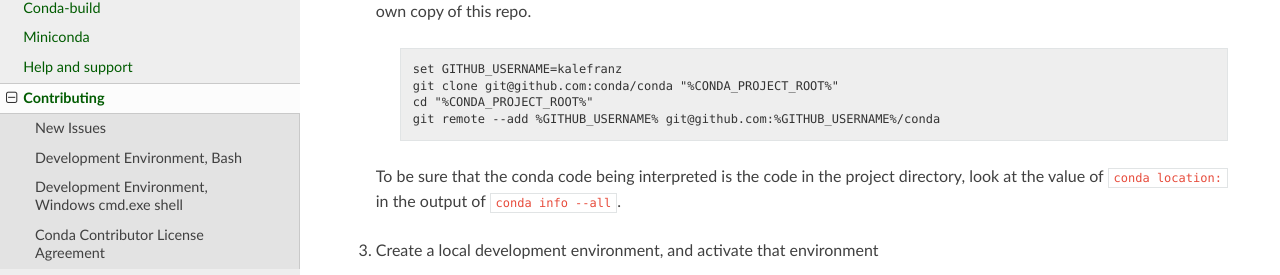
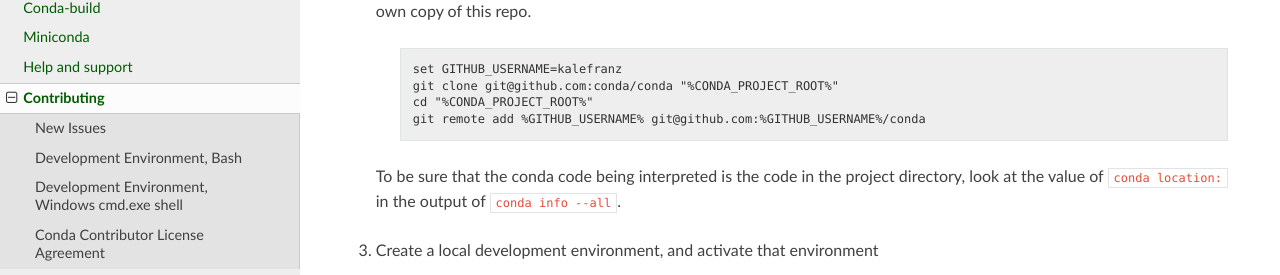
Before and after one commit to conda/conda-docs, a Sphinx documentation site: the page built from docs/source/contributing.rst, in a window 1280 px wide and 900 px high, scrolled down 1603 px. Shown: the part 148-423 px from the top of the window. Built offline with Sphinx 7.4.7 and the Read the Docs theme 2.0.0, drawn with Linux system fonts in a browser that asks for light colours; some of the changed text lies outside the part shown.

```diff
--- a/docs/source/contributing.rst
+++ b/docs/source/contributing.rst
@@ -39,7 +39,7 @@ To set up an environment to start developing on conda code, we recommend the fol
        GITHUB_USERNAME=kalefranz
        git clone git@github.com:$GITHUB_USERNAME/conda "$CONDA_PROJECT_ROOT"
        cd "$CONDA_PROJECT_ROOT"
-       git remote --add upstream git@github.com:conda/conda
+       git remote add upstream git@github.com:conda/conda
 
 2. Create a local development environment, and activate that environment
 
@@ -93,7 +93,7 @@ In these steps, we assume ``git`` is installed and available on ``PATH``.
        set GITHUB_USERNAME=kalefranz
        git clone git@github.com:conda/conda "%CONDA_PROJECT_ROOT%"
        cd "%CONDA_PROJECT_ROOT%"
-       git remote --add %GITHUB_USERNAME% git@github.com:%GITHUB_USERNAME%/conda
+       git remote add %GITHUB_USERNAME% git@github.com:%GITHUB_USERNAME%/conda
 
  To be sure that the conda code being interpreted is the code in the project directory,
  look at the value of ``conda location:`` in the output of ``conda info --all``.
```
